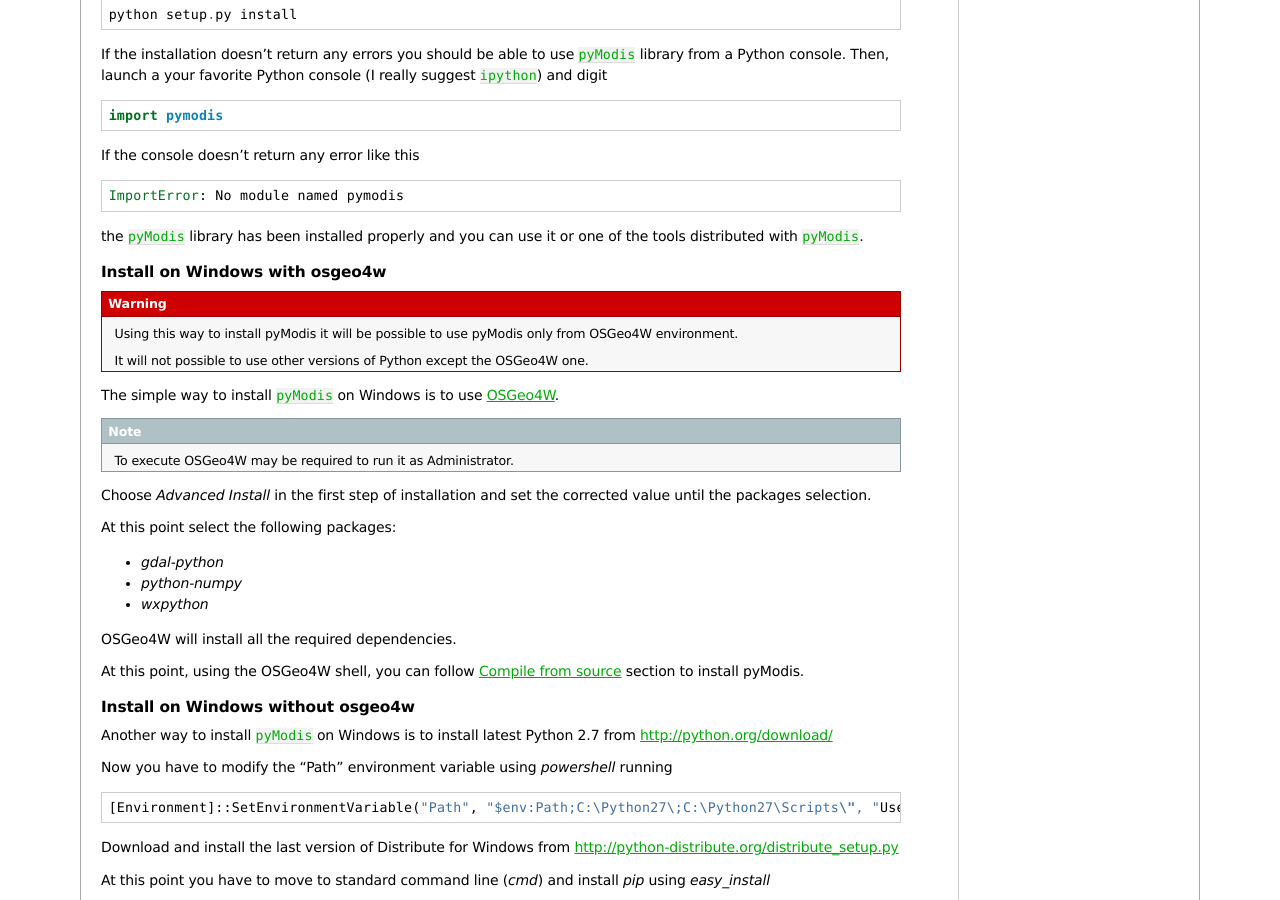
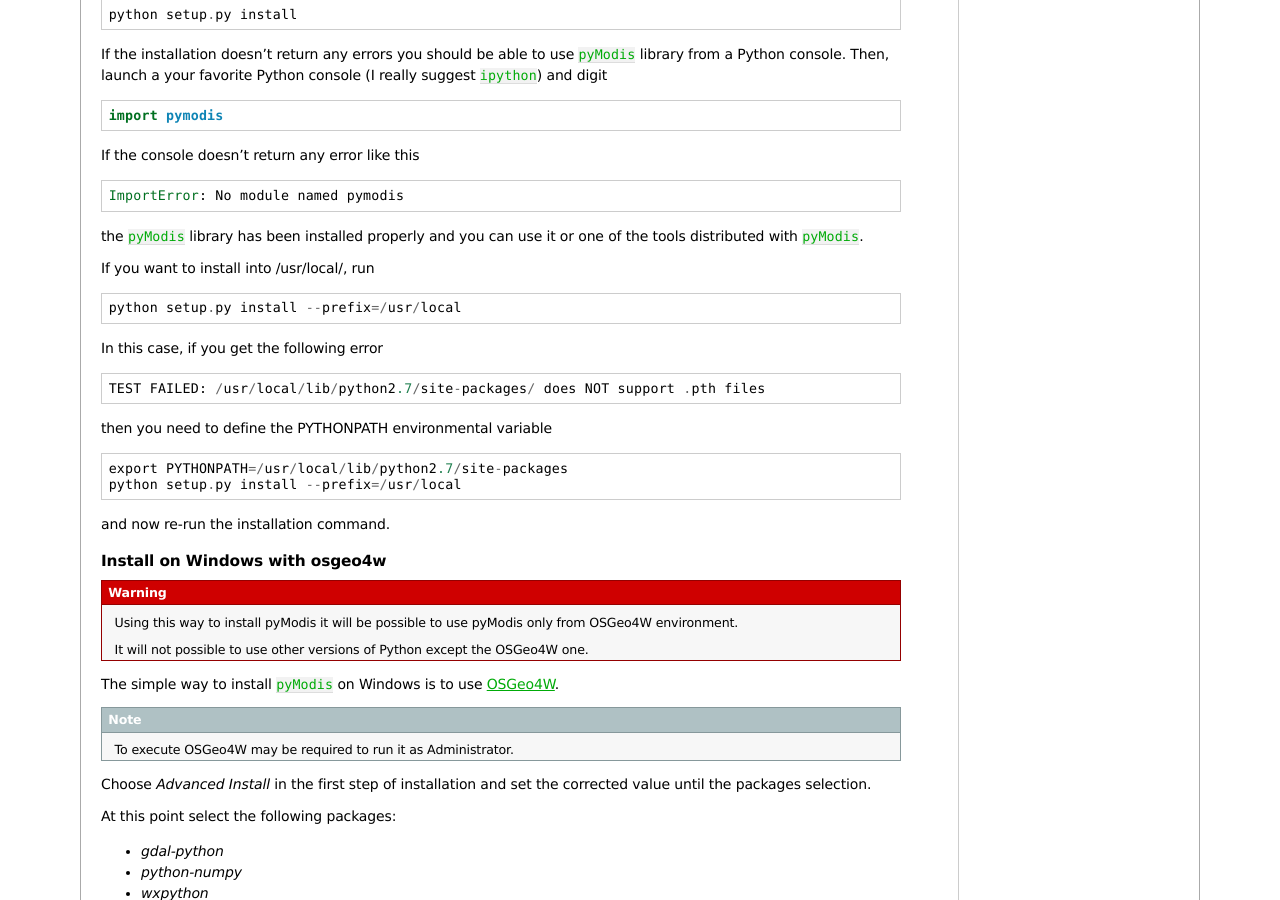
Before and after one commit to lucadelu/pyModis, a Sphinx documentation site: the page built from docs/source/info.rst, in a window 1280 px wide and 900 px high, scrolled down 983 px. Built offline with Sphinx 7.4.7, drawn with Linux system fonts in a browser that asks for light colours; formulas are drawn with MathJax 3; a script that is not in the unit is left out; comment, search, counter and statistics services are not loaded; the version number is read from the project's files by our own code.

Commit message:
Explain installation into /usr/local/

```diff
--- a/docs/source/info.rst
+++ b/docs/source/info.rst
@@ -70,6 +70,21 @@
 
 the ``pyModis`` library has been installed properly and you can use it
 or one of the tools distributed with ``pyModis``.
+
+If you want to install into /usr/local/, run ::
+
+    python setup.py install --prefix=/usr/local
+
+In this case, if you get the following error ::
+
+    TEST FAILED: /usr/local/lib/python2.7/site-packages/ does NOT support .pth files
+
+then you need to define the PYTHONPATH environmental variable ::
+
+    export PYTHONPATH=/usr/local/lib/python2.7/site-packages
+    python setup.py install --prefix=/usr/local
+
+and now re-run the installation command.
 
 Install on Windows with osgeo4w
 ^^^^^^^^^^^^^^^^^^^^^^^^^^^^^^^^^^^^
```
